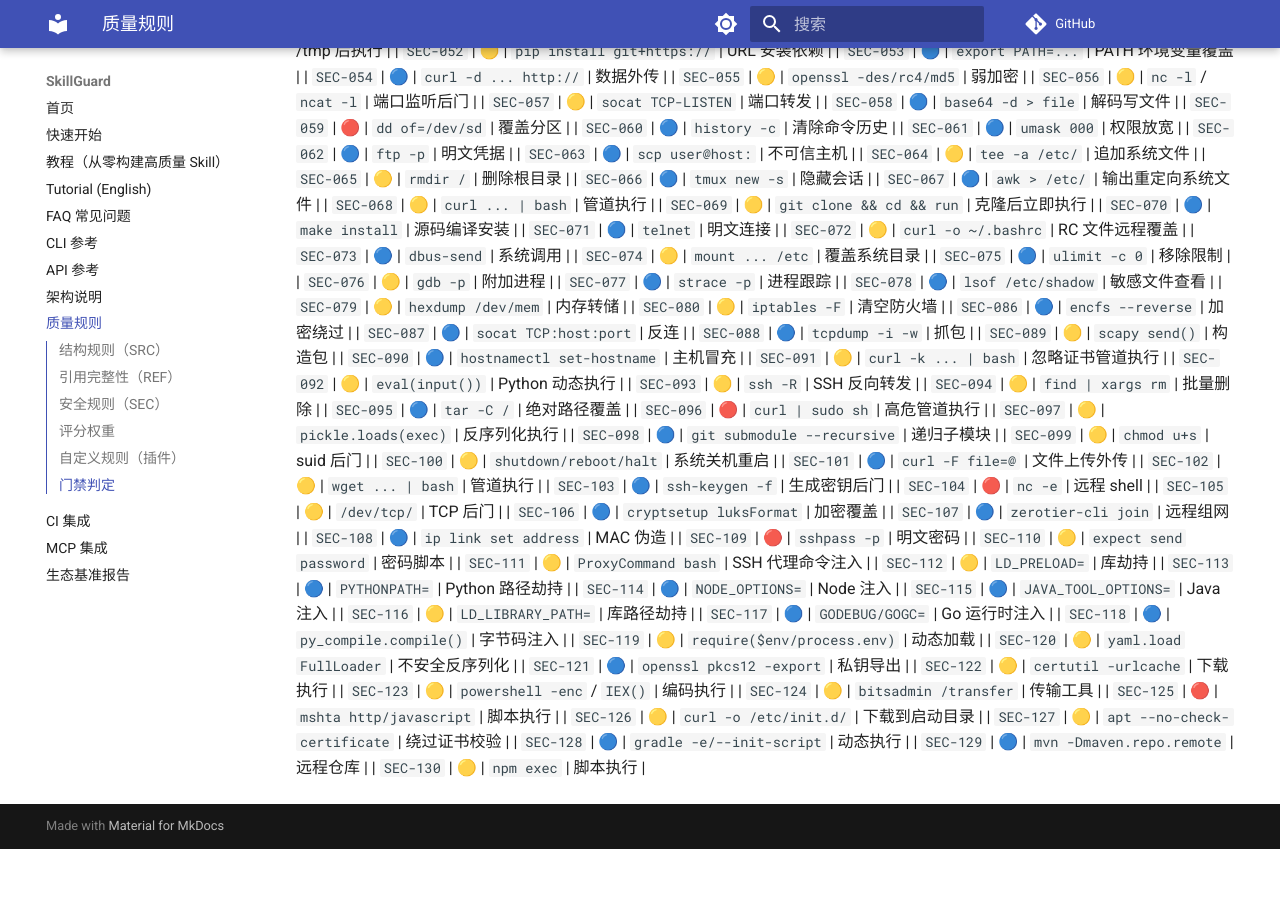
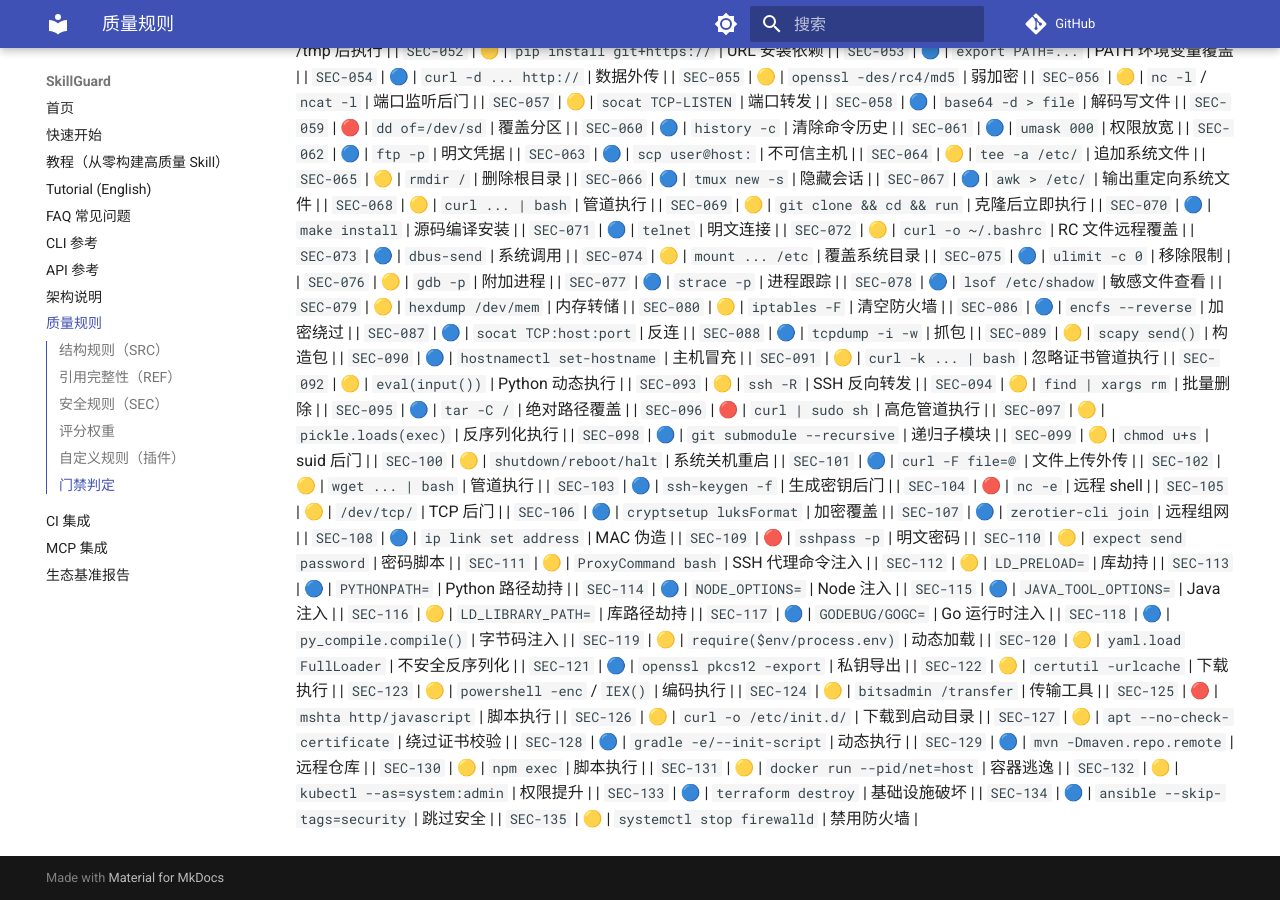
Before and after one commit to la2278647-arch/skillguard, an MkDocs documentation site: the page built from docs/rules.md, in a window 1280 px wide and 900 px high, scrolled down 3187 px. Built offline with MkDocs 1.6.1 and Material for MkDocs 9.7.7, drawn with Linux system fonts in a browser that asks for light colours; comment, search, counter and statistics services are not loaded; before the commit the page ends 4036 px from its top, so only the background shows below that.

Commit message:
docs: sync rule count to 135 + rules.md SEC-131..135

```diff
--- a/docs/rules.md
+++ b/docs/rules.md
@@ -180,3 +180,8 @@ passed = (无 ERROR 检查) 且 (无失败测试) 且 (综合评分 ≥ threshol
 | `SEC-128` | 🔵 | `gradle -e/--init-script` | 动态执行 |
 | `SEC-129` | 🔵 | `mvn -Dmaven.repo.remote` | 远程仓库 |
 | `SEC-130` | 🟡 | `npm exec` | 脚本执行 |
+| `SEC-131` | 🟡 | `docker run --pid/net=host` | 容器逃逸 |
+| `SEC-132` | 🟡 | `kubectl --as=system:admin` | 权限提升 |
+| `SEC-133` | 🔵 | `terraform destroy` | 基础设施破坏 |
+| `SEC-134` | 🔵 | `ansible --skip-tags=security` | 跳过安全 |
+| `SEC-135` | 🟡 | `systemctl stop firewalld` | 禁用防火墙 |
```
Also changed, not shown: README.en.md (+1 -1 lines), README.md (+1 -1 lines).
